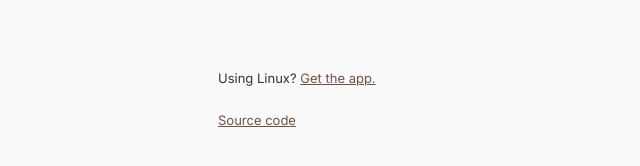
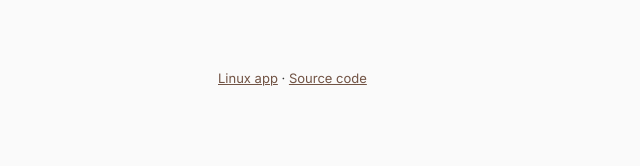
Before and after one commit to elfenware/obliviate-web, a Svelte app: page / in a window 1280 px wide. Shown: the part 334-500 px from the top of the page, without its empty margins (318-958 px from the left). Built offline with nearby package versions, Linux system fonts and the light colour scheme.

Commit message:
Simplify footer

```diff
--- a/src/Footer.svelte
+++ b/src/Footer.svelte
@@ -15,13 +15,11 @@
 
 <footer>
   <p>
-    Using Linux?
     <a
       href="https://appcenter.elementary.io/com.github.elfenware.obliviate/"
       target="_blank"
-      rel="noopener noreferrer">Get the app.</a>
-  </p>
-  <p>
+      rel="noopener noreferrer">Linux app</a>
+    &middot;
     <a
       href="https://github.com/elfenware/obliviate-web"
       target="_blank"
```
